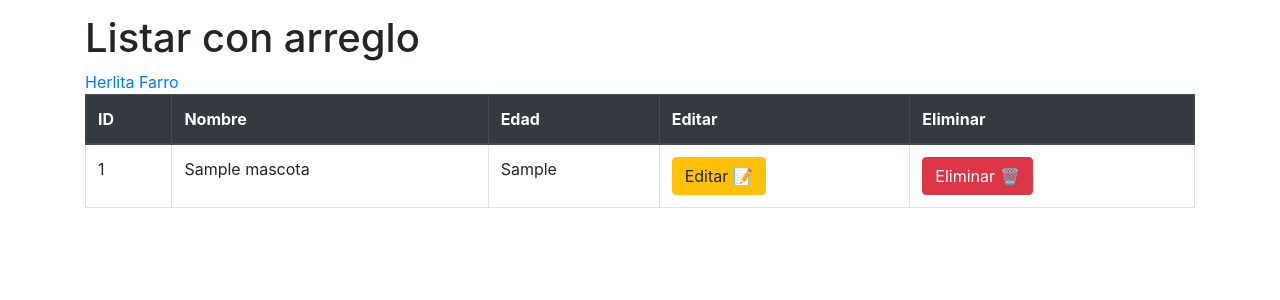
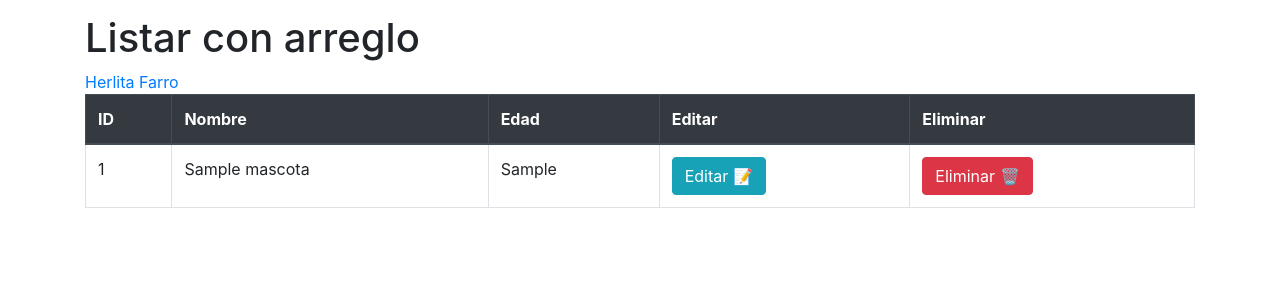
Before and after one commit to Herlita-mili/practica1_SolNub, a PHP site: page /listar.php in a window 1280 px wide. Shown: the part 56-356 px from the top of the page. Run offline with PHP 8.4, Linux system fonts and the light colour scheme; tables that the repository leaves empty or names only in its code hold one stand-in row (values such as "Sample post"); some libraries are stand-ins or nearby versions.

Commit message:
first commit

```diff
--- a/editar.php
+++ b/editar.php
@@ -35,7 +35,7 @@ if (!$mascota) {
 				<input value="<?php echo $mascota->edad; ?>" required name="edad" type="number" id="edad" placeholder="Edad de mascota" class="form-control">
 			</div>
 			<button type="submit" class="btn btn-success">Guardar</button>
-			<a href="./listar.php" class="btn btn-warning">Volver</a>
+			<a href="./listar.php" class="btn btn-danger">Volver</a>
 		</form>
 	</div>
 </div>
--- a/listar.php
+++ b/listar.php
@@ -36,7 +36,7 @@ $mascotas = $sentencia->fetchAll(PDO::FETCH_OBJ);
 							<td><?php echo $mascota->id ?></td>
 							<td><?php echo $mascota->nombre ?></td>
 							<td><?php echo $mascota->edad ?></td>
-							<td><a class="btn btn-warning" href="<?php echo "editar.php?id=" . $mascota->id?>">Editar 📝</a></td>
+							<td><a class="btn btn-info" href="<?php echo "editar.php?id=" . $mascota->id?>">Editar 📝</a></td>
 							<td><a class="btn btn-danger" href="<?php echo "eliminar.php?id=" . $mascota->id?>">Eliminar 🗑️</a></td>
 						</tr>
 					<?php } ?>
--- a/listarCursor.php
+++ b/listarCursor.php
@@ -43,7 +43,7 @@ $sentencia->execute();
 						<td><?php echo $mascota->id ?></td>
 						<td><?php echo $mascota->nombre ?></td>
 						<td><?php echo $mascota->edad ?></td>
-						<td><a class="btn btn-warning" href="<?php echo "editar.php?id=" . $mascota->id?>">Editar 📝</a></td>
+						<td><a class="btn btn-info" href="<?php echo "editar.php?id=" . $mascota->id?>">Editar 📝</a></td>
 							<td><a class="btn btn-danger" href="<?php echo "eliminar.php?id=" . $mascota->id?>">Eliminar 🗑️</a></td>
 					</tr>
 				<?php } ?>
```
